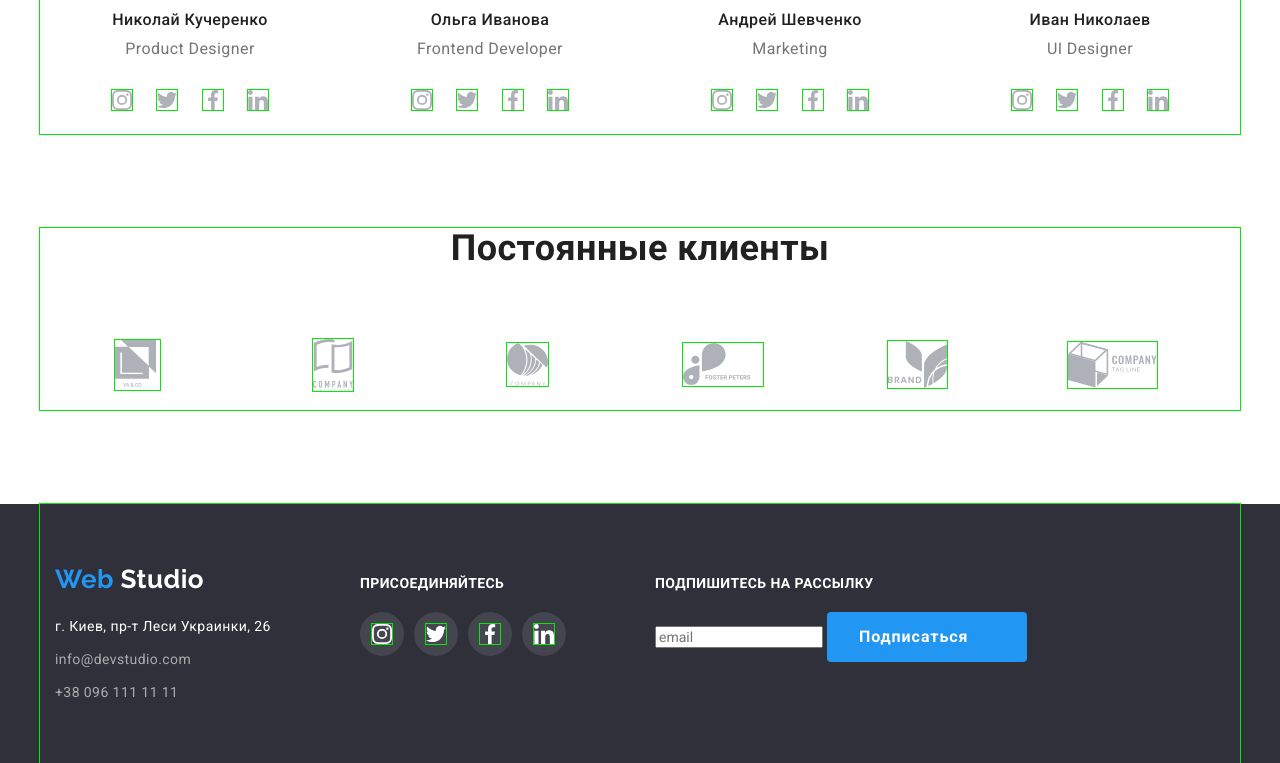
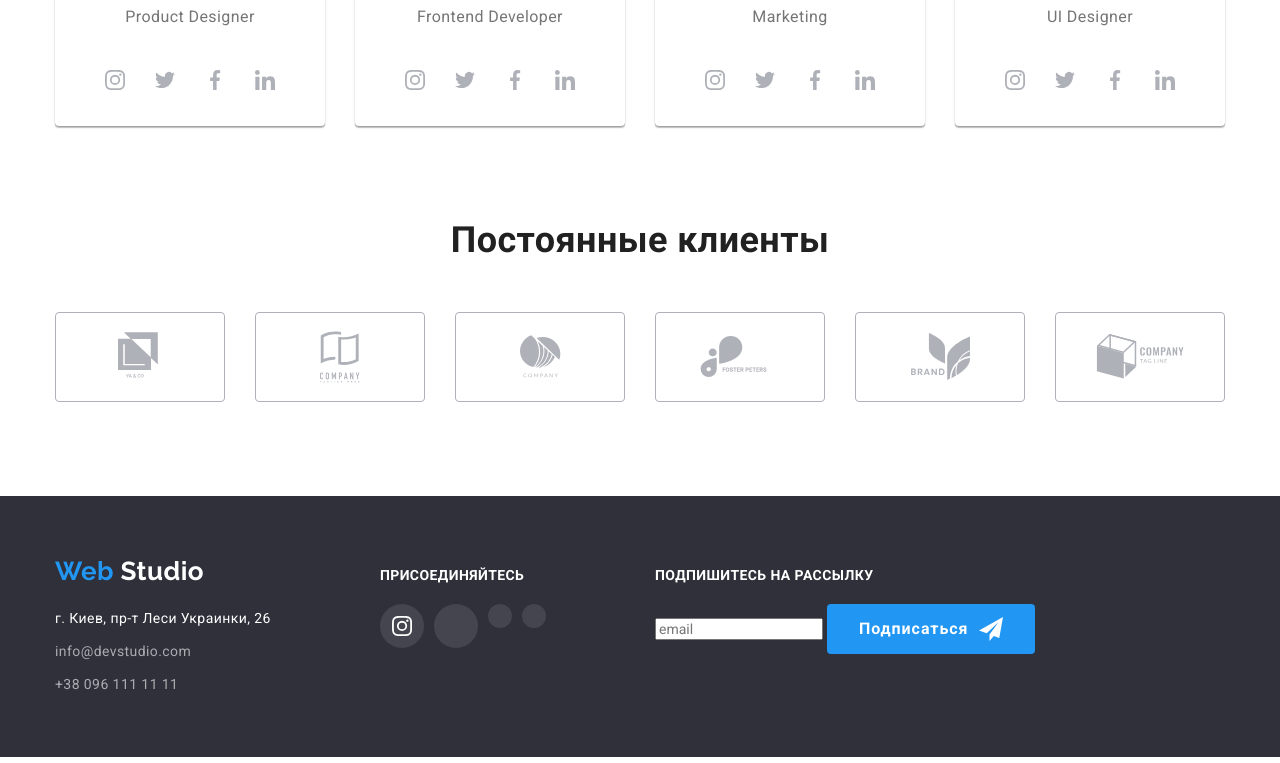
Before and after one commit to BogdanovaMarina/goit-markup-hw-04, a plain HTML site: page index.html in a window 1280 px wide. Shown: the part 2037-2800 px from the top of the page. Drawn offline with Linux system fonts and the light colour scheme.

Commit message:
Добавляет inline svg

```diff
--- a/css/styles.css
+++ b/css/styles.css
@@ -30,7 +30,6 @@ body {
   padding-right: 15px;
   margin-left: auto;
   margin-right: auto;
-  outline: 1px solid rgb(9, 231, 9);
 }
 
 html {
@@ -51,7 +50,6 @@ html {
   font-size: 26px;
   line-height: 1.19; /*31/26*/
   color: #000000;
-  outline: 1px solid rgb(9, 231, 9);
 }
 
 .logo-accent {
@@ -69,8 +67,9 @@ a {
 }
 
 .contacts {
+  display: flex;
+  align-items: center;
   color: var(--secondary-color);
-  outline: 1px solid rgb(9, 231, 9);
 }
 .contacts:hover,
 .contacts:focus {
@@ -88,6 +87,13 @@ a {
 
 .item-contacts:not(:last-child) {
   margin-right: 40px;
+}
+
+.icon-contact {
+  width: 16px;
+  height: 16px;
+  margin-right: 10px;
+  fill: currentColor;
 }
 
 /* .flex-contacts .item-contacts + .item-contacts {
@@ -122,7 +128,6 @@ a {
   line-height: 1.14;
   letter-spacing: 0.02em;
   color: var(--primary-color);
-  outline: 1px solid rgb(9, 231, 9);
 }
 
 /* hero */
@@ -175,8 +180,11 @@ a {
   color: var(--third-color);
 }
 
-.button:hover {
+.button:hover,
+.button:focus,
+.button:active {
   background-color: #188ce8;
+  /* outline: none; */
 }
 
 /* section */
@@ -224,6 +232,18 @@ a {
 }
 .feature-items:not(:last-child) {
   margin-right: 30px;
+}
+
+.feature-items {
+  margin-bottom: 30px;
+}
+.icon-feature {
+  background-color: #f5f4fa;
+  width: 270px;
+  height: 120px;
+  border-radius: 4px;
+  margin-bottom: 30px;
+  padding: 25px 100px;
 }
 
 .work {
@@ -275,6 +295,10 @@ a {
 .team-item {
   width: calc(100% - 30px * 3) / 4;
   margin-right: 30px;
+
+  box-shadow: 0px 1px 3px rgba(0, 0, 0, 0.12), 0px 1px 1px rgba(0, 0, 0, 0.14),
+    0px 2px 1px rgba(0, 0, 0, 0.2);
+  border-radius: 0px 0px 4px 4px;
 }
 
 .photo {
@@ -309,16 +333,67 @@ a {
   padding-right: 32px;
 }
 
+.icon-link:hover,
+.icon-link:focus {
+  color: var(--third-color);
+  background-color: var(--accent-color);
+}
+
+.social {
+  display: flex;
+  align-items: center;
+  justify-content: center;
+  width: 44px;
+  height: 44px;
+  border-radius: 50%;
+  padding: 0;
+  margin: 0;
+  color: #afb1b8;
+}
+.social:hover,
+.social:focus {
+  background-color: var(--accent-color);
+  color: #ffffff;
+}
+
+.icon-link {
+  fill: currentColor;
+}
+
 .clients {
   padding: 0 calc((100% - 1200px) / 2);
   padding-bottom: 94px;
 }
-.clients-item {
+/* .clients-item {
   display: flex;
   align-items: center;
   justify-content: center;
   width: 170px;
   height: 90px;
+
+  border: 1px solid #afb1b8;
+
+  border-radius: 4px;
+} */
+.logo-link {
+  display: flex;
+  align-items: center;
+  justify-content: center;
+  width: 170px;
+  height: 90px;
+  color: #afb1b8;
+
+  border: 1px solid #afb1b8;
+
+  border-radius: 4px;
+}
+
+.logo-link:hover {
+  color: var(--accent-color);
+  border-color: var(--accent-color);
+}
+.client-logo {
+  fill: currentColor;
 }
 
 .clients-item {
@@ -393,16 +468,35 @@ a {
   color: var(--third-color);
 }
 
+.footer-block .button::after {
+  content: '';
+  width: 24px;
+  height: 24px;
+  margin-left: 10px;
+
+  background-image: url(../images/icon-send.svg);
+  background-size: contain;
+}
 .link-footer:not(:last-child) {
   margin-right: 10px;
 }
 
 .item-link {
-  display: inline-block;
+  display: inline-flex;
   align-items: center;
   background-color: rgba(255, 255, 255, 0.1);
   padding: 12px;
   border-radius: 50%;
+  color: var(--third-color);
+}
+
+.icon-link-footer:hover,
+.icon-link-footer:focus {
+  background-color: var(--accent-color);
+}
+
+.icon-link-footer {
+  fill: currentColor;
 }
 
 .footer-block > .list {
@@ -434,7 +528,6 @@ a {
   margin: 0;
   font-size: 18px;
   line-height: 1.56;
-  outline: 1px solid rgb(9, 231, 9);
 
   padding: 63px 24px;
 }
@@ -457,12 +550,13 @@ a {
   line-height: 1.62;
   text-align: center;
   color: var(--primary-color);
-  outline: 1px solid rgb(9, 231, 9);
 }
 
 .button-filter:hover,
 .button-filter:focus {
   background-color: var(--accent-color);
+  box-shadow: 0px 3px 1px rgba(0, 0, 0, 0.1), 0px 1px 2px rgba(0, 0, 0, 0.08),
+    0px 2px 2px rgba(0, 0, 0, 0.12);
 }
 
 .filter-title {
@@ -471,12 +565,10 @@ a {
   font-size: 16px;
   line-height: 1.89;
   color: var(--secondary-color);
-  outline: 1px solid rgb(9, 231, 9);
 }
 
 img {
   display: block;
-  outline: 1px solid rgb(9, 231, 9);
 }
 
 .card-item {
@@ -508,5 +600,4 @@ img {
   line-height: 2;
   letter-spacing: 0.06em;
   color: var(--primary-color);
-  outline: 1px solid rgb(9, 231, 9);
 }
--- a/index.html
+++ b/index.html
@@ -36,12 +36,20 @@
 
         <ul class="list flex-contacts">
           <li class="item-contacts">
-            <a href="mailto:info@devstudio.com" class="contacts"
-              >info@devstudio.com</a
-            >
+            <a href="mailto:info@devstudio.com" class="contacts">
+              <svg class="icon-contact" width="16" height="12">
+                <use href="./images/symbol-defs.svg#icon-envelope"></use>
+              </svg>
+              info@devstudio.com
+            </a>
           </li>
           <li class="item-contacts">
-            <a href="tel:+380961111111" class="contacts">+38 096 111 11 11</a>
+            <a href="tel:+380961111111" class="contacts">
+              <svg class="icon-contact" width="10" height="16">
+                <use href="./images/symbol-defs.svg#icon-smartphone"></use>
+              </svg>
+              +38 096 111 11 11</a
+            >
           </li>
         </ul>
       </div>
@@ -67,11 +75,9 @@
           <h2 class="visually-hidden">Основные особенности</h2>
           <ul class="list flex-features">
             <li class="feature-items">
-              <img
-                src="./images/antenna.svg"
-                alt="спутниковая антенна"
-                class="feature-svg"
-              />
+              <svg class="icon-feature">
+                <use href="./images/symbol-defs.svg#icon-antenna"></use>
+              </svg>
               <h3 class="features-title">Внимание к деталям</h3>
               <p class="features-text">
                 Идейные соображения, а также начало повседневной работы по
@@ -79,7 +85,9 @@
               </p>
             </li>
             <li class="feature-items">
-              <img src="./images/clock.svg" alt="часы" class="feature-svg" />
+              <svg class="icon-feature">
+                <use href="./images/symbol-defs.svg#icon-clock"></use>
+              </svg>
               <h3 class="features-title">Пунктуальность</h3>
               <p class="features-text">
                 Задача организации, в особенности же рамки и место обучения
@@ -87,11 +95,9 @@
               </p>
             </li>
             <li class="feature-items">
-              <img
-                src="./images/diagram.svg"
-                alt="диаграмма"
-                class="feature-svg"
-              />
+              <svg class="icon-feature">
+                <use href="./images/symbol-defs.svg#icon-diagram"></use>
+              </svg>
               <h3 class="features-title">Планирование</h3>
               <p class="features-text">
                 Равным образом консультация с широким активом в значительной
@@ -99,11 +105,9 @@
               </p>
             </li>
             <li class="feature-items">
-              <img
-                src="./images/astronaut.svg"
-                alt="астронавт"
-                class="feature-svg"
-              />
+              <svg class="icon-feature">
+                <use href="./images/symbol-defs.svg#icon-astronaut"></use>
+              </svg>
               <h3 class="features-title">Современные технологии</h3>
               <p class="features-text">
                 Значимость этих проблем настолько очевидна, что реализация
@@ -119,37 +123,34 @@
           <h2 class="primary-title">Чем мы занимаемся</h2>
           <ul class="list flex-work">
             <li>
-              <a href="">
               <img
                 src="./images/notebook.jpg"
                 alt="открытый ноутбук"
                 width="370"
                 height="294"
               />
-              </a>
-              <h3 class="name-title">Десктопные приложения</h3>
+
+              <!-- <h3 class="name-title">Десктопные приложения</h3> -->
             </li>
             <li>
-              <a href="">
               <img
                 src="./images/smarphone.jpg"
                 alt="смартфон"
                 width="370"
                 height="294"
               />
-              </a>
-              <h3 class="name-title">Мобильные приложения</h3>
+
+              <!-- <h3 class="name-title">Мобильные приложения</h3> -->
             </li>
             <li>
-              <a href="">
               <img
                 src="./images/computer.jpg"
-                  alt="монитор компьютера"
+                alt="планшет"
                 width="370"
                 height="294"
               />
-              </a>
-              <h3 class="name-title">Дизайнерские решения</h3>
+
+              <!-- <h3 class="name-title">Дизайнерские решения</h3> -->
             </li>
           </ul>
         </div>
@@ -173,39 +174,55 @@
               <ul class="list social-link">
                 <li>
                   <a
+                    class="social"
                     href="https://www.instagram.com/"
                     target="_blank"
                     rel="noopener noreferrer"
                     aria-label="ссылка Инстаграм"
-                    ><img src="./images/instagram.svg" alt="логотип инстаграмм"
-                  /></a>
+                  >
+                    <svg class="icon-link" width="20" height="20">
+                      <use href="./images/symbol-defs.svg#icon-instagram"></use>
+                    </svg>
+                  </a>
                 </li>
                 <li>
                   <a
+                    class="social"
                     href="https://twitter.com/"
                     target="_blank"
                     rel="noopener noreferrer"
                     aria-label="ссылка Твиттер"
-                    ><img src="./images/twitter.svg" alt="логотип твитер"
-                  /></a>
+                  >
+                    <svg class="icon-link" width="20" height="20">
+                      <use href="./images/symbol-defs.svg#icon-twitter"></use>
+                    </svg>
+                  </a>
                 </li>
                 <li>
                   <a
+                    class="social"
                     href="https://facebook.com/"
                     target="_blank"
                     rel="noopener noreferrer"
                     aria-label="ссылка Фейсбук"
-                    ><img src="./images/facebook.svg" alt="логотип фейсбук"
-                  /></a>
+                  >
+                    <svg class="icon-link" width="20" height="20">
+                      <use href="./images/symbol-defs.svg#icon-facebook"></use>
+                    </svg>
+                  </a>
                 </li>
                 <li>
                   <a
+                    class="social"
                     href="https://www.linkedin.com/"
                     target="_blank"
                     rel="noopener noreferrer"
                     aria-label="ссылка Линкедин"
-                    ><img src="./images/linkedin.svg" alt="логотип линкидин"
-                  /></a>
+                  >
+                    <svg class="icon-link" width="20" height="20">
+                      <use href="./images/symbol-defs.svg#icon-linkedin"></use>
+                    </svg>
+                  </a>
                 </li>
               </ul>
             </li>
@@ -223,39 +240,55 @@
               <ul class="list social-link">
                 <li>
                   <a
+                    class="social"
                     href="https://www.instagram.com/"
                     target="_blank"
                     rel="noopener noreferrer"
                     aria-label="ссылка Инстаграм"
-                    ><img src="./images/instagram.svg" alt="логотип инстаграмм"
-                  /></a>
+                  >
+                    <svg class="icon-link" width="20" height="20">
+                      <use href="./images/symbol-defs.svg#icon-instagram"></use>
+                    </svg>
+                  </a>
                 </li>
                 <li>
                   <a
+                    class="social"
                     href="https://twitter.com/"
                     target="_blank"
                     rel="noopener noreferrer"
                     aria-label="ссылка Твиттер"
-                    ><img src="./images/twitter.svg" alt="логотип твитер"
-                  /></a>
+                  >
+                    <svg class="icon-link" width="20" height="20">
+                      <use href="./images/symbol-defs.svg#icon-twitter"></use>
+                    </svg>
+                  </a>
                 </li>
                 <li>
                   <a
+                    class="social"
                     href="https://facebook.com/"
                     target="_blank"
                     rel="noopener noreferrer"
                     aria-label="ссылка Фейсбук"
-                    ><img src="./images/facebook.svg" alt="логотип фейсбук"
-                  /></a>
+                  >
+                    <svg class="icon-link" width="20" height="20">
+                      <use href="./images/symbol-defs.svg#icon-facebook"></use>
+                    </svg>
+                  </a>
                 </li>
                 <li>
                   <a
+                    class="social"
                     href="https://www.linkedin.com/"
                     target="_blank"
                     rel="noopener noreferrer"
                     aria-label="ссылка Линкедин"
-                    ><img src="./images/linkedin.svg" alt="логотип линкидин"
-                  /></a>
+                  >
+                    <svg class="icon-link" width="20" height="20">
+                      <use href="./images/symbol-defs.svg#icon-linkedin"></use>
+                    </svg>
+                  </a>
                 </li>
               </ul>
             </li>
@@ -273,39 +306,55 @@
               <ul class="list social-link">
                 <li>
                   <a
+                    class="social"
                     href="https://www.instagram.com/"
                     target="_blank"
                     rel="noopener noreferrer"
                     aria-label="ссылка Инстаграм"
-                    ><img src="./images/instagram.svg" alt="логотип инстаграмм"
-                  /></a>
+                  >
+                    <svg class="icon-link" width="20" height="20">
+                      <use href="./images/symbol-defs.svg#icon-instagram"></use>
+                    </svg>
+                  </a>
                 </li>
                 <li>
                   <a
+                    class="social"
                     href="https://twitter.com/"
                     target="_blank"
                     rel="noopener noreferrer"
                     aria-label="ссылка Твиттер"
-                    ><img src="./images/twitter.svg" alt="логотип твитер"
-                  /></a>
+                  >
+                    <svg class="icon-link" width="20" height="20">
+                      <use href="./images/symbol-defs.svg#icon-twitter"></use>
+                    </svg>
+                  </a>
                 </li>
                 <li>
                   <a
+                    class="social"
                     href="https://facebook.com/"
                     target="_blank"
                     rel="noopener noreferrer"
                     aria-label="ссылка Фейсбук"
-                    ><img src="./images/facebook.svg" alt="логотип фейсбук"
-                  /></a>
+                  >
+                    <svg class="icon-link" width="20" height="20">
+                      <use href="./images/symbol-defs.svg#icon-facebook"></use>
+                    </svg>
+                  </a>
                 </li>
                 <li>
                   <a
+                    class="social"
                     href="https://www.linkedin.com/"
                     target="_blank"
                     rel="noopener noreferrer"
                     aria-label="ссылка Линкедин"
-                    ><img src="./images/linkedin.svg" alt="логотип линкидин"
-                  /></a>
+                  >
+                    <svg class="icon-link" width="20" height="20">
+                      <use href="./images/symbol-defs.svg#icon-linkedin"></use>
+                    </svg>
+                  </a>
                 </li>
               </ul>
             </li>
@@ -323,39 +372,55 @@
               <ul class="list social-link">
                 <li>
                   <a
+                    class="social"
                     href="https://www.instagram.com/"
                     target="_blank"
                     rel="noopener noreferrer"
                     aria-label="ссылка Инстаграм"
-                    ><img src="./images/instagram.svg" alt="логотип инстаграмм"
-                  /></a>
+                  >
+                    <svg class="icon-link" width="20" height="20">
+                      <use href="./images/symbol-defs.svg#icon-instagram"></use>
+                    </svg>
+                  </a>
                 </li>
                 <li>
                   <a
+                    class="social"
                     href="https://twitter.com/"
                     target="_blank"
                     rel="noopener noreferrer"
                     aria-label="ссылка Твиттер"
-                    ><img src="./images/twitter.svg" alt="логотип твитер"
-                  /></a>
+                  >
+                    <svg class="icon-link" width="20" height="20">
+                      <use href="./images/symbol-defs.svg#icon-twitter"></use>
+                    </svg>
+                  </a>
                 </li>
                 <li>
                   <a
+                    class="social"
                     href="https://facebook.com/"
                     target="_blank"
                     rel="noopener noreferrer"
                     aria-label="ссылка Фейсбук"
-                    ><img src="./images/facebook.svg" alt="логотип фейсбук"
-                  /></a>
+                  >
+                    <svg class="icon-link" width="20" height="20">
+                      <use href="./images/symbol-defs.svg#icon-facebook"></use>
+                    </svg>
+                  </a>
                 </li>
                 <li>
                   <a
+                    class="social"
                     href="https://www.linkedin.com/"
                     target="_blank"
                     rel="noopener noreferrer"
                     aria-label="ссылка Линкедин"
-                    ><img src="./images/linkedin.svg" alt="логотип линкидин"
-                  /></a>
+                  >
+                    <svg class="icon-link" width="20" height="20">
+                      <use href="./images/symbol-defs.svg#icon-linkedin"></use>
+                    </svg>
+                  </a>
                 </li>
               </ul>
             </li>
@@ -368,34 +433,76 @@
           <h2 class="primary-title">Постоянные клиенты</h2>
           <ul class="list flex-clients">
             <li class="clients-item">
-              <a href="" target="_blank" rel=" noopener noreferrer">
-                <img src="./images/logo1.svg" alt="логотип компании"
-              /></a>
+              <a
+                href=""
+                target="_blank"
+                rel=" noopener noreferrer"
+                class="logo-link"
+              >
+                <svg class="client-logo" width="44" height="49">
+                  <use href="./images/symbol-defs.svg#icon-logo1"></use>
+                </svg>
+              </a>
             </li>
             <li class="clients-item">
-              <a href="" target="_blank" rel=" noopener noreferrer"
-                ><img src="./images/logo2.svg" alt="логотип компании"
-              /></a>
+              <a
+                href=""
+                target="_blank"
+                rel=" noopener noreferrer"
+                class="logo-link"
+              >
+                <svg class="client-logo" width="40" height="52">
+                  <use href="./images/symbol-defs.svg#icon-logo2"></use>
+                </svg>
+              </a>
             </li>
             <li class="clients-item">
-              <a href="" target="_blank" rel=" noopener noreferrer"
-                ><img src="./images/logo3.svg" alt="логотип компании"
-              /></a>
+              <a
+                href=""
+                target="_blank"
+                rel=" noopener noreferrer"
+                class="logo-link"
+              >
+                <svg class="client-logo" width="41" height="43">
+                  <use href="./images/symbol-defs.svg#icon-logo3"></use>
+                </svg>
+              </a>
             </li>
             <li class="clients-item">
-              <a href="" target="_blank" rel=" noopener noreferrer"
-                ><img src="./images/logo4.svg" alt="логотип компании"
-              /></a>
+              <a
+                href=""
+                target="_blank"
+                rel=" noopener noreferrer"
+                class="logo-link"
+              >
+                <svg class="client-logo" width="80" height="42">
+                  <use href="./images/symbol-defs.svg#icon-logo4"></use>
+                </svg>
+              </a>
             </li>
             <li class="clients-item">
-              <a href="" target="_blank" rel=" noopener noreferrer"
-                ><img src="./images/logo5.svg" alt="логотип компании"
-              /></a>
+              <a
+                href=""
+                target="_blank"
+                rel=" noopener noreferrer"
+                class="logo-link"
+              >
+                <svg class="client-logo" width="59" height="47">
+                  <use href="./images/symbol-defs.svg#icon-logo5"></use>
+                </svg>
+              </a>
             </li>
             <li class="clients-item">
-              <a href="" target="_blank" rel=" noopener noreferrer"
-                ><img src="./images/logo6.svg" alt=" логотип компании"
-              /></a>
+              <a
+                href=""
+                target="_blank"
+                rel=" noopener noreferrer"
+                class="logo-link"
+              >
+                <svg class="client-logo" width="89" height="45">
+                  <use href="./images/symbol-defs.svg#icon-logo6"></use>
+                </svg>
+              </a>
             </li>
           </ul>
         </div>
@@ -445,10 +552,11 @@
                 rel="noopener noreferrer"
                 aria-label="ссылка Инстаграм"
                 class="item-link"
-                ><img
-                  src="./images/footer-link/instagram.svg"
-                  alt="логотип инстаграмм"
-              /></a>
+              >
+                <svg class="icon-link-footer" width="20" height="20">
+                  <use href="./images/symbol-defs.svg#icon-instagram1"></use>
+                </svg>
+              </a>
             </li>
             <li class="link-footer">
               <a
@@ -457,10 +565,11 @@
                 rel="noopener noreferrer"
                 aria-label="ссылка Твиттер"
                 class="item-link"
-                ><img
-                  src="./images/footer-link/twitter.svg"
-                  alt="логотип твитер"
-              /></a>
+              >
+                <svg class="icon-link-footer" width="20" height="20">
+                  <use href="./images/symbol-defs.svg#icon-t"></use>
+                </svg>
+              </a>
             </li>
             <li class="link-footer">
               <a
@@ -469,10 +578,7 @@
                 rel="noopener noreferrer"
                 aria-label="ссылка Фейсбук"
                 class="item-link"
-                ><img
-                  src="./images/footer-link/facebook.svg"
-                  alt="логотип фейсбук"
-              /></a>
+              ></a>
             </li>
             <li class="link-footer">
               <a
@@ -481,10 +587,7 @@
                 rel="noopener noreferrer"
                 aria-label="ссылка Линкедин"
                 class="item-link"
-                ><img
-                  src="./images/footer-link/linkedin.svg"
-                  alt="логотип линкидин"
-              /></a>
+              ></a>
             </li>
           </ul>
         </div>
```
Also changed, not shown: portfolio.html (+12 -4 lines). Lines whose indentation alone changed are shown as unchanged.
